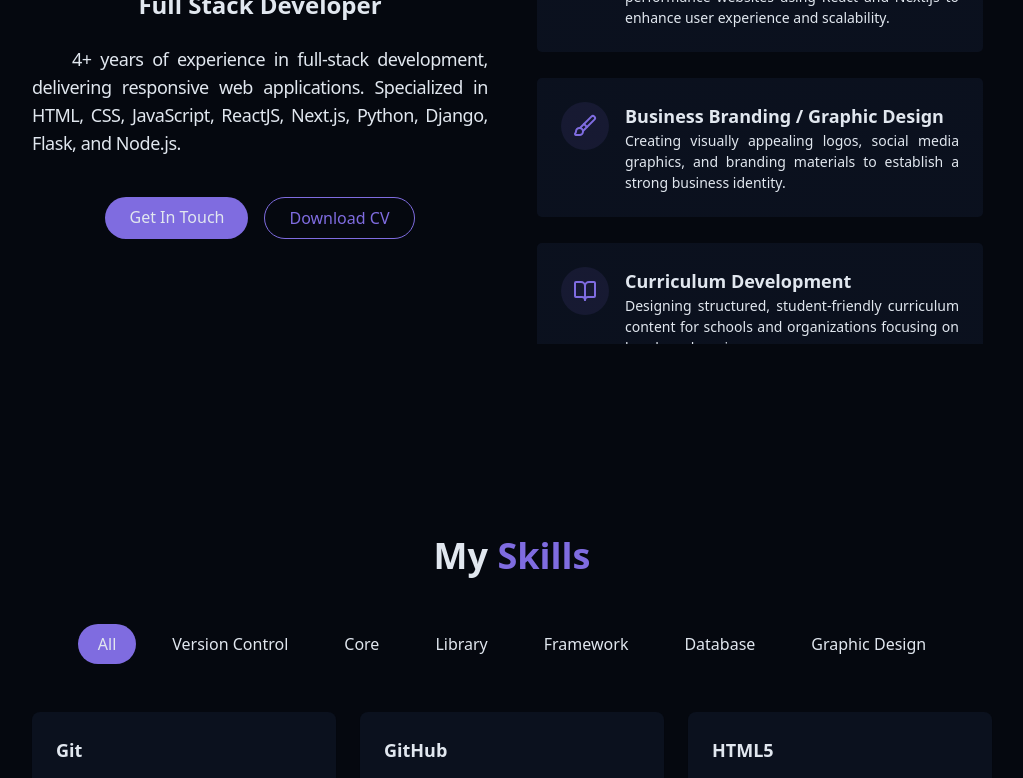
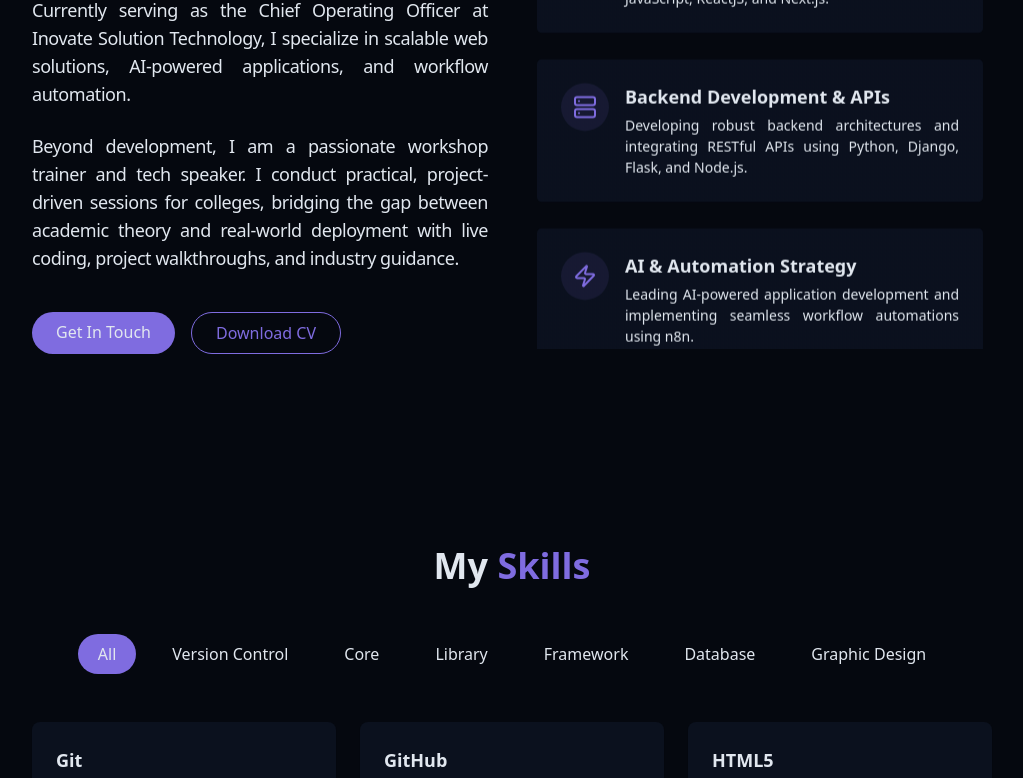
Before and after one commit to arungovindhasamygithub/arun-new, a React (Vite) app: page / in a window 1280 px wide. Shown: the part 1100-1878 px from the top of the page, without its empty margins (128-1151 px from the left). Built offline with nearby package versions, Linux system fonts and the light colour scheme.

Commit message:
Revise AboutSection with new designations and layout
Updated the AboutSection component to reflect new designations and descriptions for web development services. Removed unused icons and adjusted the layout for better presentation.

```diff
--- a/src/components/AboutSection.jsx
+++ b/src/components/AboutSection.jsx
@@ -1,76 +1,57 @@
 import {
   Monitor,
-  Brush,
-  Settings,
+  Server,
   Zap,
-  Camera,
-  BookOpen,
+  Rocket,
   Users,
-  CalendarCheck,
+  Briefcase
 } from "lucide-react";
-
 
 export const AboutSection = () => {
   const DesignationData = [
     {
       id: 1,
       icon: Monitor,
-    title: "React & Next.js Website Development",
+      title: "Full-Stack Web Development",
       description:
-      "Building modern, responsive, and high-performance websites using React and Next.js to enhance user experience and scalability.",
+        "Building scalable, responsive, and high-performance interfaces using HTML, CSS, JavaScript, ReactJS, and Next.js.",
     },
     {
       id: 2,
-    icon: Brush,
-    title: "Business Branding / Graphic Design",
+      icon: Server,
+      title: "Backend Development & APIs",
       description:
-      "Creating visually appealing logos, social media graphics, and branding materials to establish a strong business identity.",
+        "Developing robust backend architectures and integrating RESTful APIs using Python, Django, Flask, and Node.js.",
     },
     {
       id: 3,
-    icon: BookOpen,
-    title: "Curriculum Development",
+      icon: Zap,
+      title: "AI & Automation Strategy",
       description:
-      "Designing structured, student-friendly curriculum content for schools and organizations focusing on hands-on learning.",
+        "Leading AI-powered application development and implementing seamless workflow automations using n8n.",
     },
     {
       id: 4,
       icon: Users,
-    title: "Internship Training",
+      title: "Technical Workshops & Training",
       description:
-      "Offering practical, industry-aligned internship training programs to prepare students for real-world challenges.",
+        "Conducting practical, project-driven sessions on full-stack development, live coding, and career readiness for student communities.",
     },
     {
       id: 5,
-    icon: CalendarCheck,
-    title: "Event Management",
+      icon: Rocket,
+      title: "From Idea to Deployment",
       description:
-      "Organizing seamless and engaging events, from planning to execution, for educational, corporate, and public occasions.",
+        "Managing the complete project lifecycle—building, hosting, and shipping real-world applications across various industries.",
     },
     {
       id: 6,
-    icon: Settings,
-    title: "Design Engineering (Electrical AutoCAD)",
+      icon: Briefcase,
+      title: "Tech Leadership & Entrepreneurship",
       description:
-      "Providing precise electrical design solutions using AutoCAD to ensure efficient and safe circuit layouts for various projects.",
+        "Driving business operations, scalable tech solutions, and industry collaborations as Chief Operating Officer.",
     },
-  {
-    id: 7,
-    icon: Zap,
-    title: "Electrical Services",
-    description:
-      "Expert electrical installation, maintenance, and repair services for residential, commercial, and small-scale industrial setups.",
-  },
-  {
-    id: 8,
-    icon: Camera,
-    title: "Photography Services",
-    description:
-      "Capturing beautiful moments with professional photography services for functions, events, and natural landscapes.",
-  },
-
   ];
-
 
   // Designation Card Component
   const Card = ({ icon: Icon, title, description }) => (
@@ -81,7 +62,7 @@ export const AboutSection = () => {
         </div>
         <div className="text-left">
           <h4 className="font-semibold text-md md:text-lg">{title}</h4>
-          <p className="text-muted-foreground text-justify leading-normal text-sm">{description}</p>
+          <p className="text-muted-foreground text-justify leading-normal text-sm mt-1">{description}</p>
         </div>
       </div>
     </div>
@@ -98,25 +79,26 @@ export const AboutSection = () => {
           {/* Left Content */}
           <div className="space-y-6">
             <h3 className="text-2xl font-semibold animate-fade-in">
-             Full Stack Developer
+              COO & Full-Stack Developer
             </h3>
 
-            <p className="text-justify indent-10 md:text-lg tracking-tight text-muted-foreground animate-fade-in-delay-1">
-          4+ years of experience in full-stack development, delivering responsive web applications.
+            <p className="text-justify md:text-lg tracking-tight text-muted-foreground animate-fade-in-delay-1">
+              I am a technology entrepreneur and full-stack developer with over 6+ years of hands-on industry experience. Currently serving as the Chief Operating Officer at Inovate Solution Technology, I specialize in scalable web solutions, AI-powered applications, and workflow automation.
+            </p>
 
-Specialized in HTML, CSS, JavaScript, ReactJS, Next.js, Python, Django, Flask, and Node.js.    </p>
+            <p className="text-justify md:text-lg tracking-tight text-muted-foreground animate-fade-in-delay-2">
+              Beyond development, I am a passionate workshop trainer and tech speaker. I conduct practical, project-driven sessions for colleges, bridging the gap between academic theory and real-world deployment with live coding, project walkthroughs, and industry guidance.
+            </p>
 
-
-
-            <div className="flex flex-col sm:flex-row gap-4 pt-4 justify-center animate-fade-in-delay-3">
+            <div className="flex flex-col sm:flex-row gap-4 pt-4 justify-center md:justify-start animate-fade-in-delay-3">
               <a href="#contact" className="cosmic-button">
                 Get In Touch
               </a>
               <a
-                href="https://www.canva.com/design/DAHAX_cmOzA/g0j150ADufWOOv8G2qp4Hg/edit?utm_content=DAHAX_cmOzA&utm_campaign=designshare&utm_medium=link2&utm_source=sharebutton"
+                href="https://www.canva.com/design/DAGPZ28zKoU/-FySt1oYRIb9efY192ZrRw/view"
                 target="_blank"
                 rel="noopener noreferrer"
-                className="px-6 py-2 rounded-full border border-primary text-primary hover:bg-primary/10 transition-colors duration-300 animate-fade-in-delay-4"
+                className="px-6 py-2 rounded-full border border-primary text-primary hover:bg-primary/10 transition-colors duration-300 animate-fade-in-delay-4 text-center"
               >
                 Download CV
               </a>
```
Lines whose indentation alone changed are shown as unchanged.
